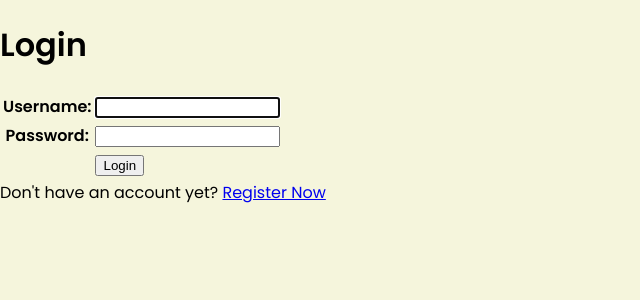
After one commit to KeiraDiaz/TocoLoca, a Django app: page /login/ in a window 1280 px wide. The commit adds this page. Shown: the top 300 px of the page, without its empty margins (0-640 px from the left). Run offline with Django 5.2, Linux system fonts and the light colour scheme.

Commit message:
Assignment 4 I hope is done

```diff
--- a/TocoLoca/settings.py
+++ b/TocoLoca/settings.py
@@ -11,6 +11,7 @@ https://docs.djangoproject.com/en/5.1/ref/settings/
 """
 
 from pathlib import Path
+import os
 
 # Build paths inside the project like this: BASE_DIR / 'subdir'.
 BASE_DIR = Path(__file__).resolve().parent.parent
@@ -122,3 +123,6 @@ STATIC_URL = 'static/'
 # https://docs.djangoproject.com/en/5.1/ref/settings/#default-auto-field
 
 DEFAULT_AUTO_FIELD = 'django.db.models.BigAutoField'
+
+PRODUCTION = os.getenv("PRODUCTION", False)
+DEBUG = not PRODUCTION
--- a/main/models.py
+++ b/main/models.py
@@ -1,7 +1,9 @@
 import uuid
 from django.db import models
+from django.contrib.auth.models import User
 
 class ItemEntry(models.Model):
+    user = models.ForeignKey(User, on_delete=models.CASCADE)
     id = models.UUIDField(primary_key=True, default=uuid.uuid4, editable=False)
     name = models.CharField(max_length=255)
     price = models.IntegerField()
--- /dev/null
+++ b/main/templates/login.html
@@ -0,0 +1,32 @@
+{% extends 'base.html' %}
+
+{% block meta %}
+<title>Login</title>
+{% endblock meta %}
+
+{% block content %}
+<div class="login">
+  <h1>Login</h1>
+
+  <form method="POST" action="">
+    {% csrf_token %}
+    <table>
+      {{ form.as_table }}
+      <tr>
+        <td></td>
+        <td><input class="btn login_btn" type="submit" value="Login" /></td>
+      </tr>
+    </table>
+  </form>
+
+  {% if messages %}
+  <ul>
+    {% for message in messages %}
+    <li>{{ message }}</li>
+    {% endfor %}
+  </ul>
+  {% endif %} Don't have an account yet?
+  <a href="{% url 'main:register' %}">Register Now</a>
+</div>
+
+{% endblock content %}
--- a/main/templates/main.html
+++ b/main/templates/main.html
@@ -36,5 +36,10 @@
       <button class="add-item-btn">Add New Item</button>
     </a>
 
+    <a href="{% url 'main:logout' %}">
+      <button>Logout</button>
+    </a>
+
+    <h5>Last login session: {{ last_login }}</h5>
 </div>
 {% endblock content %}
--- a/main/urls.py
+++ b/main/urls.py
@@ -1,5 +1,5 @@
 from django.urls import path
-from main.views import show_main, create_new_item, show_xml, show_json, show_xml_by_id, show_json_by_id
+from main.views import show_main, create_new_item, show_xml, show_json, show_xml_by_id, show_json_by_id, register, login_user, logout_user
 
 app_name = 'main'
 
@@ -10,4 +10,7 @@ urlpatterns = [
     path('json/', show_json, name='show_json'),
     path('xml/<str:id>/', show_xml_by_id, name='show_xml_by_id'),
     path('json/<str:id>/', show_json_by_id, name='show_json_by_id'),
+    path('register/', register, name='register'),
+    path('login/', login_user, name='login'),
+    path('logout/', logout_user, name='logout'),
 ]
--- a/main/views.py
+++ b/main/views.py
@@ -3,15 +3,26 @@ from main.forms import ItemEntryForm
 from main.models import ItemEntry
 from django.http import HttpResponse
 from django.core import serializers
+from django.contrib.auth.forms import UserCreationForm
+from django.contrib import messages
+from django.contrib.auth.forms import UserCreationForm, AuthenticationForm
+from django.contrib.auth import authenticate, login
+from django.contrib.auth import logout
+from django.contrib.auth.decorators import login_required
+import datetime
+from django.http import HttpResponseRedirect
+from django.urls import reverse
 
+@login_required(login_url='/login')
 def show_main(request):
-    item_entries = ItemEntry.objects.all()
+    item_entries = ItemEntry.objects.filter(user=request.user)
 
     context = {
-        'Name' : 'TocaLoca',
+        'Name' : request.user.username,
         'Price': 'Keira Diaz',
         'Desc': 'KKI',
-        'item_entries' : item_entries
+        'item_entries' : item_entries,
+        'last_login': request.COOKIES['last_login'],
     }
 
     return render(request, "main.html", context)
@@ -20,7 +31,9 @@ def create_new_item(request):
     form = ItemEntryForm(request.POST or None)
 
     if form.is_valid() and request.method == "POST":
-        form.save()
+        item_entry = form.save(commit=False)
+        item_entry.user = request.user
+        item_entry.save()
         return redirect('main:show_main')
 
     context = {'form': form}
@@ -41,3 +54,37 @@ def show_xml_by_id(request, id):
 def show_json_by_id(request, id):
     data = ItemEntry.objects.filter(pk=id)
     return HttpResponse(serializers.serialize("json", data), content_type="application/json")
+
+def register(request):
+    form = UserCreationForm()
+
+    if request.method == "POST":
+        form = UserCreationForm(request.POST)
+        if form.is_valid():
+            form.save()
+            messages.success(request, 'Your account has been successfully created!')
+            return redirect('main:login')
+    context = {'form':form}
+    return render(request, 'register.html', context)
+
+def login_user(request):
+   if request.method == 'POST':
+      form = AuthenticationForm(data=request.POST)
+
+      if form.is_valid():
+        user = form.get_user()
+        login(request, user)
+        response = HttpResponseRedirect(reverse("main:show_main"))
+        response.set_cookie('last_login', str(datetime.datetime.now()))
+        return response
+
+   else:
+      form = AuthenticationForm(request)
+   context = {'form': form}
+   return render(request, 'login.html', context)
+
+def logout_user(request):
+    logout(request)
+    response = HttpResponseRedirect(reverse('main:login'))
+    response.delete_cookie('last_login')
+    return response
--- a/templates/base.html
+++ b/templates/base.html
@@ -1,4 +1,3 @@
-{% load static %}
 <!DOCTYPE html>
 <html lang="en">
   <head>
```
Also changed, not shown: main/templates/register.html (added, +28 -0 lines), main/migrations/0004_itementry_user.py (added).
